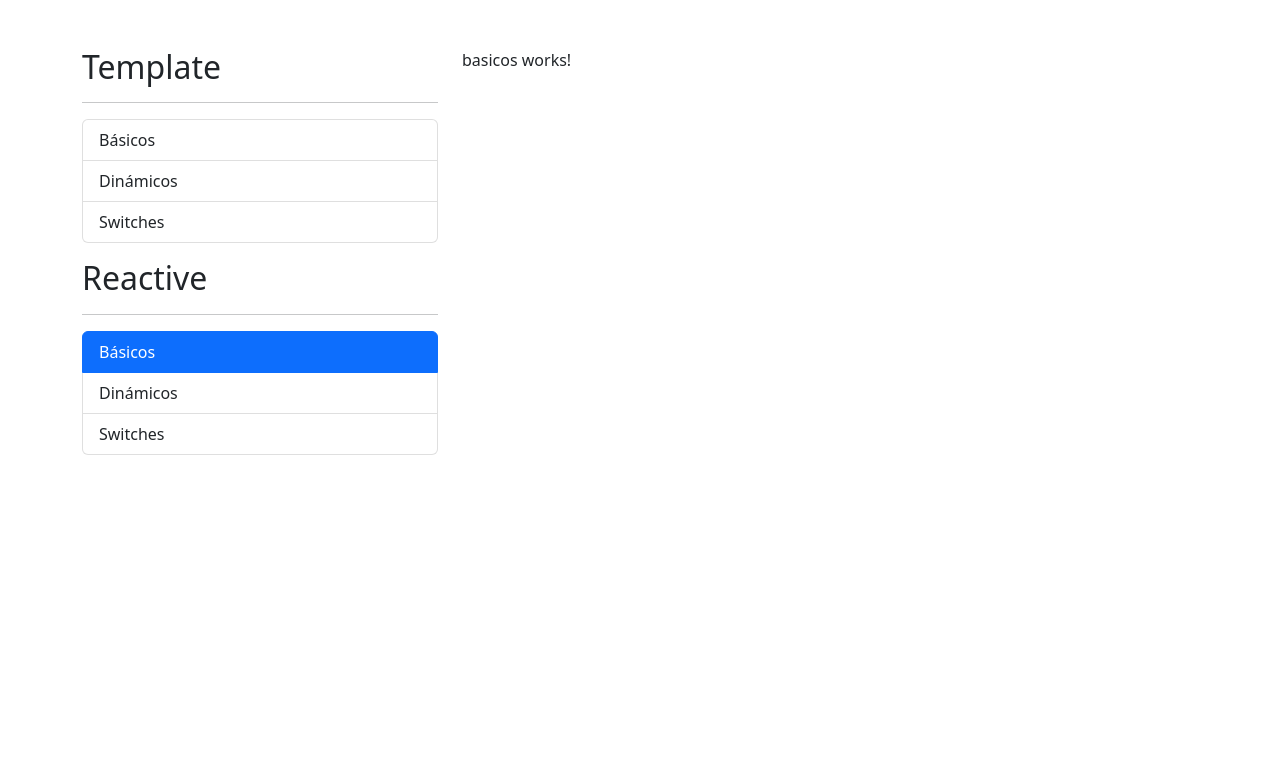
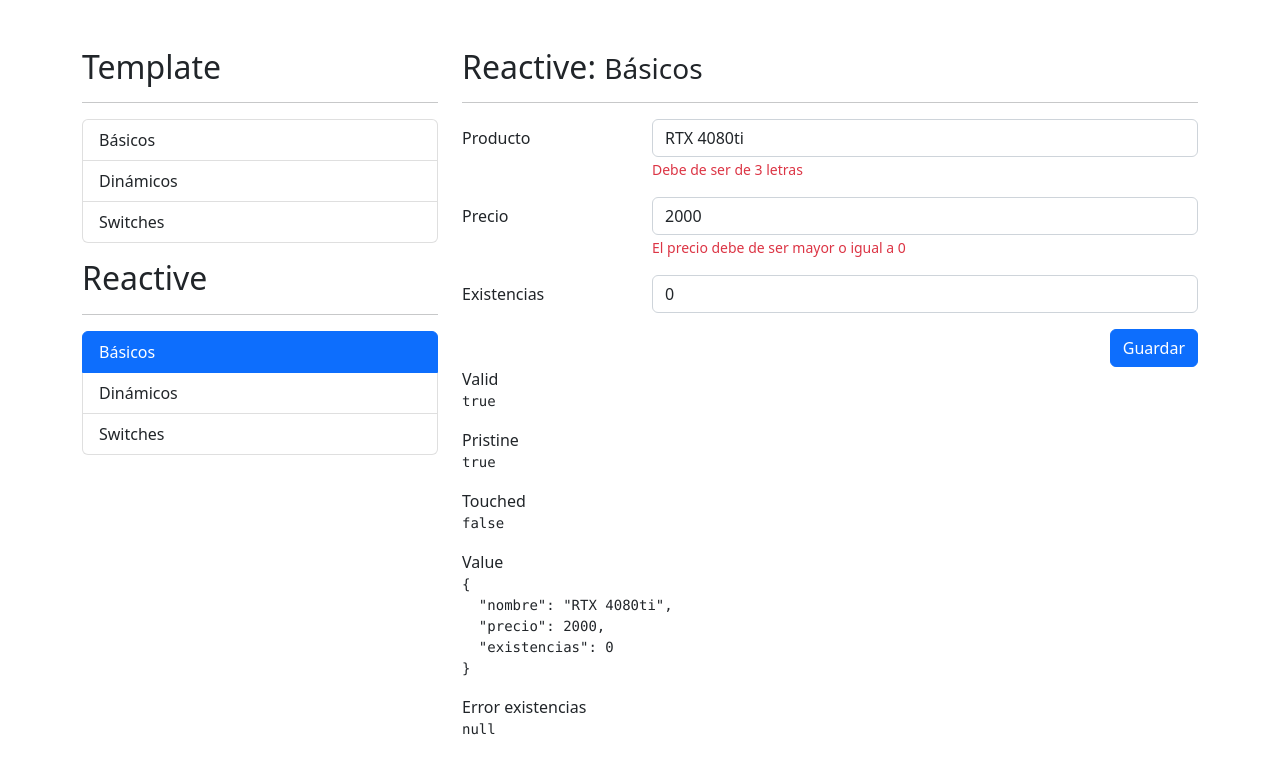
Before and after one commit to DaniMartinezMarin/formulariosApp, an Angular app: page /reactive/basicos in a window 1280 px wide. Shown: the top 774 px of the page. Built offline with nearby package versions, Linux system fonts and the light colour scheme.

Commit message:
feat: Creada estructura de reactive y creado FormBuilder

```diff
--- a/src/app/reactive/basicos/basicos.component.html
+++ b/src/app/reactive/basicos/basicos.component.html
@@ -1 +1,90 @@
-<p>basicos works!</p>
+<h2>Reactive: <small>Básicos</small></h2>
+<hr>
+
+
+<div class="row">
+  <div class="col">
+
+    <form autocomplete="off" [formGroup]="miFormulario">
+      <!-- Campo de producto -->
+      <div class="mb-3 row">
+        <label class="col-sm-3 col-form-label">Producto</label>
+
+        <div class="col-sm-9">
+          <input
+            type="text"
+            class="form-control"
+            placeholder="Nombre del producto"
+            formControlName="nombre"
+          />
+
+          <span class="form-text text-danger">
+            Debe de ser de 3 letras
+          </span>
+        </div>
+      </div>
+
+      <!-- Campo de precio -->
+      <div class="mb-3 row">
+        <label class="col-sm-3 col-form-label">Precio</label>
+
+        <div class="col-sm-9">
+          <input
+            type="number"
+            class="form-control"
+            placeholder="Precio del producto"
+            formControlName="precio"
+          />
+
+          <span class="form-text text-danger">
+            El precio debe de ser mayor o igual a 0
+          </span>
+        </div>
+      </div>
+
+      <!-- Campo de existencias -->
+      <div class="mb-3 row">
+        <label class="col-sm-3 col-form-label">Existencias</label>
+
+        <div class="col-sm-9">
+          <input
+            type="number"
+            class="form-control"
+            placeholder="Existencias del producto"
+            formControlName="existencias"
+          />
+        </div>
+      </div>
+
+      <!-- Botón de guardado -->
+      <div class="row">
+        <div class="col">
+          <button type="submit"
+                  class="btn btn-primary float-end">
+            Guardar
+          </button>
+        </div>
+      </div>
+    </form>
+
+  </div>
+</div>
+
+<div class="row">
+  <div class="col">
+    <span>Valid</span>
+    <pre>{{ miFormulario.valid }}</pre>
+
+    <span>Pristine</span>
+    <pre>{{ miFormulario.pristine }}</pre>
+
+    <span>Touched</span>
+    <pre>{{ miFormulario.touched }}</pre>
+
+    <span>Value</span>
+    <pre>{{ miFormulario.value | json }}</pre>
+
+    <span>Error existencias</span>
+    <pre>{{ miFormulario.controls?.existencias?.errors | json }}</pre>
+  </div>
+</div>
--- a/src/app/reactive/basicos/basicos.component.ts
+++ b/src/app/reactive/basicos/basicos.component.ts
@@ -1,4 +1,5 @@
-import { Component, OnInit } from '@angular/core';
+import { Component } from '@angular/core';
+import { FormBuilder, FormControl, FormGroup } from '@angular/forms';
 
 @Component({
   selector: 'app-basicos',
@@ -6,11 +7,20 @@
   styles: [
   ]
 })
-export class BasicosComponent implements OnInit {
+export class BasicosComponent {
 
-  constructor() { }
+  /* miFormulario: FormGroup = new FormGroup({
+    nombre: new FormControl('RTX 4080ti'),
+    precio: new FormControl(2000),
+    existencias: new FormControl(0)
+  }); */
 
-  ngOnInit(): void {
-  }
+  constructor( private formBuilder: FormBuilder ) { }
+
+  miFormulario: FormGroup = this.formBuilder.group({
+    nombre: [ 'RTX 4080ti' ],
+    precio: [ 2000 ],
+    existencias: [ 0 ],
+  });
 
 }
--- a/src/app/reactive/dinamicos/dinamicos.component.html
+++ b/src/app/reactive/dinamicos/dinamicos.component.html
@@ -1 +1,86 @@
-<p>dinamicos works!</p>
+<h2>Reactive: <small>Dinamicos </small></h2>
+<hr />
+
+<form autocomplete="off">
+
+  <!-- Nombre -->
+  <div class="row mb-3">
+    <label class="col-sm-3 col-form-label">Nombre</label>
+    <div class="col-sm-9">
+      <input
+        type="text"
+        class="form-control"
+        placeholder="Nombre de la persona"
+      />
+      <span class="form-text text-danger">
+        Este campo es obligatorio
+      </span>
+    </div>
+  </div>
+
+
+  <!-- Agregar favorito -->
+  <div class="row mb-3">
+    <label class="col-sm-3 col-form-label">Agregar</label>
+    <div class="col-sm-9">
+
+      <div class="input-group">
+        <input
+          class="form-control"
+          placeholder="Agregar favorito"
+          (keyup.enter)="1"
+        />
+
+        <button
+          class="btn btn-outline-primary"
+          type="button"
+          (click)="1"
+        >
+          Agregar
+        </button>
+      </div>
+
+    </div>
+  </div>
+
+  <!-- Lista de juegos favoritos -->
+  <div class="row mb-3">
+    <label class="col-sm-3 col-form-label">Favoritos</label>
+    <div class="col-sm-9">
+
+      <!-- <div
+        class="input-group mb-1"
+        *ngFor="let favorito of persona.favoritos; let i = index"
+      >
+        <input class="form-control"/>
+
+        <button
+          class="btn btn-outline-danger"
+          type="button"
+          (click)="1"
+        >
+          Eliminar
+        </button>
+    </div> -->
+
+    </div>
+  </div>
+
+  <div class="row">
+    <div class="col-sm-12">
+
+      <button
+        type="button"
+        class="btn btn-primary float-end"
+        (click)="1"
+      >
+        Guardar
+      </button>
+
+    </div>
+  </div>
+</form>
+
+
+<!-- <span>Persona</span>
+<pre>{{persona | json}}</pre> -->
--- a/src/app/reactive/reactive.module.ts
+++ b/src/app/reactive/reactive.module.ts
@@ -1,7 +1,9 @@
 import { NgModule } from '@angular/core';
 import { CommonModule } from '@angular/common';
+import { ReactiveFormsModule } from '@angular/forms';
 
 import { ReactiveRoutingModule } from './reactive-routing.module';
+
 import { BasicosComponent } from './basicos/basicos.component';
 import { DinamicosComponent } from './dinamicos/dinamicos.component';
 import { SwitchesComponent } from './switches/switches.component';
@@ -15,6 +17,7 @@
   ],
   imports: [
     CommonModule,
+    ReactiveFormsModule,
     ReactiveRoutingModule
   ]
 })
--- a/src/app/reactive/switches/switches.component.html
+++ b/src/app/reactive/switches/switches.component.html
@@ -1 +1,91 @@
-<p>switches works!</p>
+<h2>Template: <small>Switches</small></h2>
+<hr />
+
+<form>
+
+  <!-- Radio -->
+  <div class="row mb-3">
+    <label class="col-sm-3 col-form-label">Genero</label>
+    <div class="col-sm-9">
+      <div class="form-check">
+        <input
+          class="form-check-input"
+          type="radio"
+          value="M"
+          name="radioGenero"
+          id="radioMasculino"
+        />
+        <label class="form-check-label" for="radioMasculino"> Masculino </label>
+      </div>
+      <div class="form-check">
+        <input
+          class="form-check-input"
+          type="radio"
+          value="F"
+          name="radioGenero"
+          id="radioFemenino"
+        />
+        <label class="form-check-label" for="radioFemenino"> Femenino </label>
+      </div>
+    </div>
+  </div>
+
+  <!-- Switch -->
+  <div class="row mb-3">
+    <label class="col-sm-3 col-form-label">Notificaciones</label>
+    <div class="col-sm-9">
+      <div class="form-check form-switch  mt-2">
+        <input
+          class="form-check-input"
+          type="checkbox"
+          role="switch"
+          id="flexSwitchCheckChecked"
+        />
+        <label class="form-check-label" for="flexSwitchCheckChecked">
+          Quiero recibir notificaciones
+        </label>
+      </div>
+    </div>
+  </div>
+
+  <!-- Checkbox -->
+  <div class="row mb-3">
+    <label class="col-sm-3 col-form-label"></label>
+    <div class="col-sm-9">
+      <div class="form-check">
+        <input
+          class="form-check-input"
+          type="checkbox"
+          id="flexCheckDefault"
+        />
+        <label class="form-check-label" for="flexCheckDefault">
+          Terminos y condiciones den uso
+        </label>
+      </div>
+    </div>
+  </div>
+
+
+  <div class="row">
+    <div class="col">
+      <button class="btn btn-primary float-end">
+        Guardar
+      </button>
+    </div>
+  </div>
+
+</form>
+
+
+<!-- <h5>Valor del formulario</h5>
+<pre>{{ miFormulario.value | json }}</pre>
+<br>
+
+<h5>Persona</h5>
+<pre>{{ persona | json }}</pre>
+<br>
+
+<h5>Valid</h5>
+<pre>{{miFormulario.valid}}</pre>
+
+<h5>Condiciones:</h5> -->
--- a/src/app/template/dinamicos/dinamicos.component.ts
+++ b/src/app/template/dinamicos/dinamicos.component.ts
@@ -35,7 +35,7 @@
     }
 
     const favorito: Favorito = {
-      id: this.persona.favoritos.length,
+      id: this.persona.favoritos.length + 1,
       nombre: this.nuevoFavorito
     }
 
```
